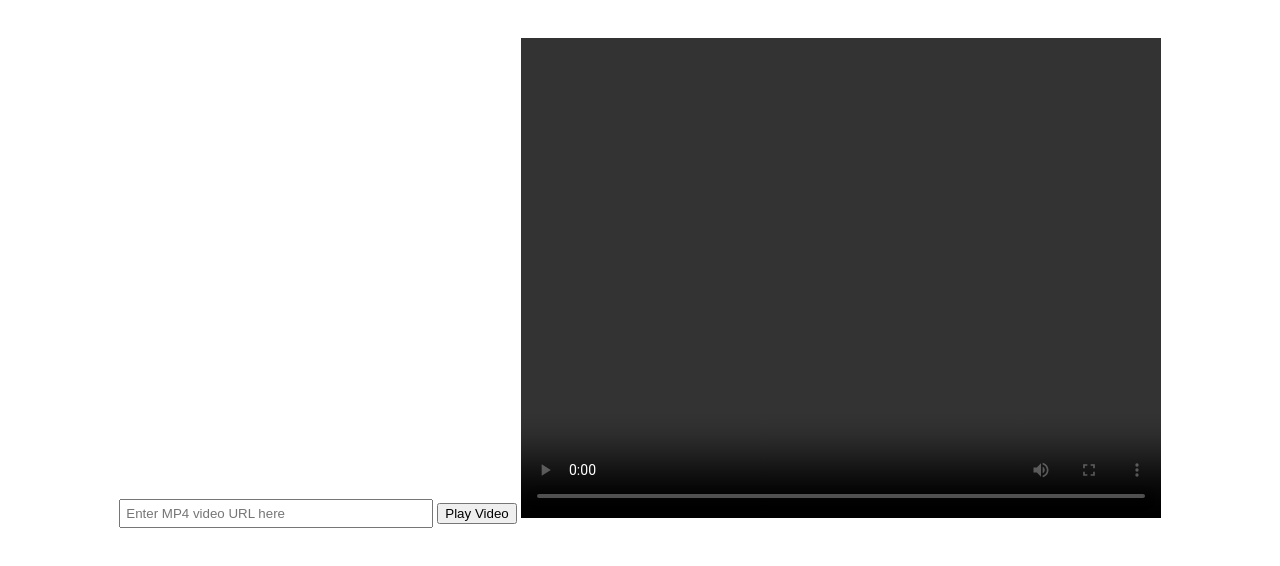
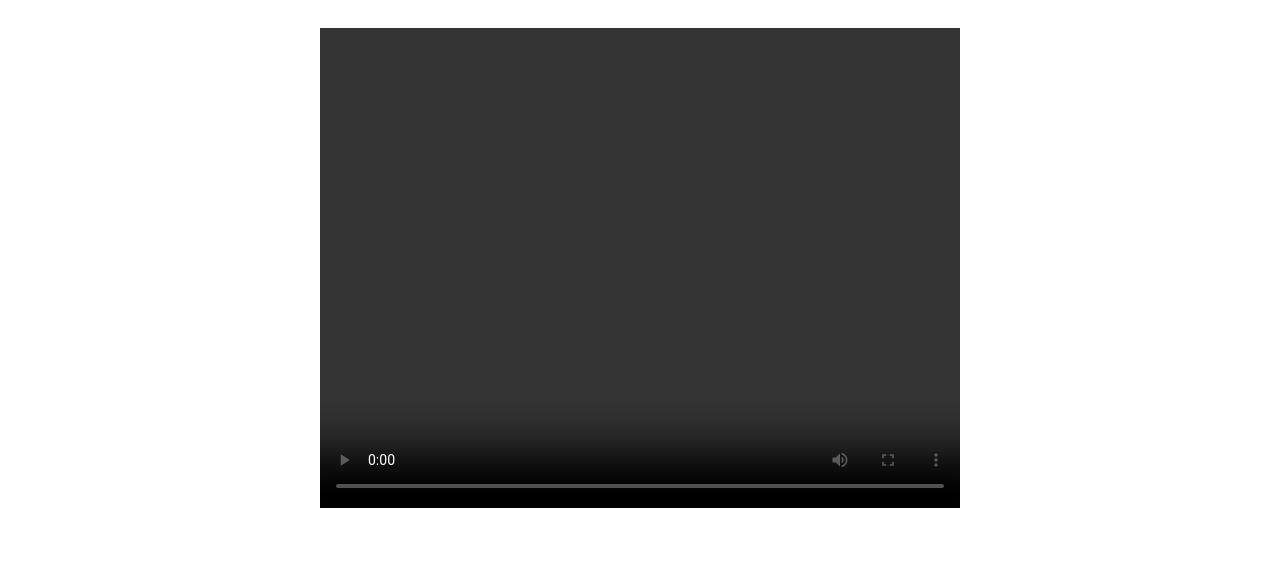
Before and after one commit to stranger01037/stranger01037.github.io, a plain HTML site: page index.html in a window 1280 px wide. Drawn offline with Linux system fonts and the light colour scheme.

Commit message:
Update index.html

```diff
--- a/index.html
+++ b/index.html
@@ -9,13 +9,15 @@
             padding: 20px;
         }
 
-        #videoUrl {
-            width: 300px;
-            padding: 5px;
+        #videoUrl, #playButton {
+            display: none; /* Hide the input and button */
         }
 
         #videoPlayer {
-            margin-top: 10px;
+            width: 640px;
+            height: 480px;
+            max-width: 100%; /* Responsive width */
+            margin: auto; /* Center the video player */
         }
     </style>
 </head>
@@ -23,8 +25,8 @@
 
 <div class="video-player-container">
     <input type="text" id="videoUrl" placeholder="Enter MP4 video URL here">
-    <button onclick="playVideo()">Play Video</button>
-    <video id="videoPlayer" width="640" height="480" controls>
+    <button id="playButton" onclick="playVideo()">Play Video</button>
+    <video id="videoPlayer" controls>
         Your browser does not support the video tag.
     </video>
 </div>
@@ -46,7 +48,6 @@
         }
     }
 
-    // Function to get everything after the first '?' in the URL
     function getFullVideoUrl() {
         var fullUrl = window.location.href;
         var questionMarkIndex = fullUrl.indexOf('=');
@@ -56,18 +57,15 @@
         return '';
     }
 
-    // On page load
     window.onload = function() {
         var fullVideoUrl = getFullVideoUrl();
         if (fullVideoUrl) {
             setVideoSrc(fullVideoUrl);
+            // Remove the following line if you don't want the URL to show in the hidden input field
             document.getElementById('videoUrl').value = fullVideoUrl;
         }
     }
 </script>
 
-
-
-
 </body>
 </html>
```
